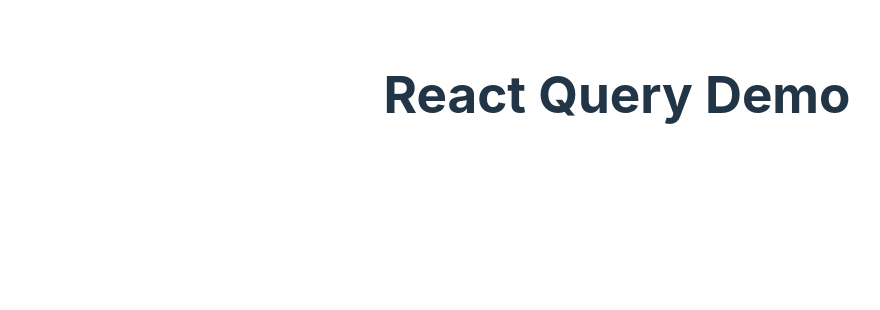
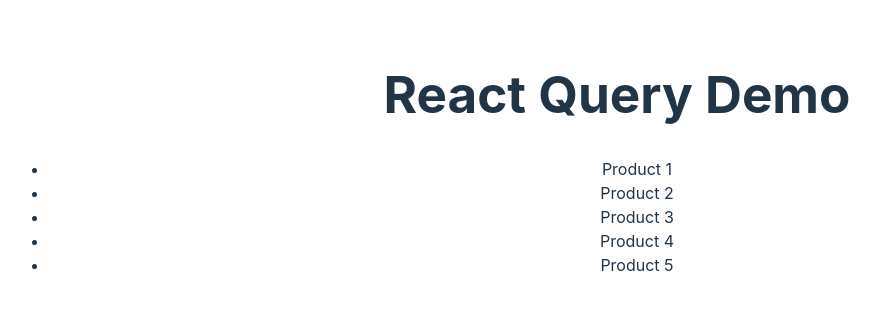
Before and after one commit to Njiraini23/React-Router, a React (Vite) app: page /react-query in a window 1280 px wide. Shown: the top 310 px of the page, without its empty margins (23-903 px from the left). Built offline with nearby package versions, Linux system fonts and the light colour scheme.

Commit message:
Creating the API calls for the products loading

```diff
--- a/src/main.jsx
+++ b/src/main.jsx
@@ -2,9 +2,15 @@ import { createRoot } from 'react-dom/client'
 import App from './App.jsx'
 import './index.css'
 import { BrowserRouter } from 'react-router-dom';
+import { QueryClient, QueryClientProvider } from '@tanstack/react-query';
+
+const queryClient = new QueryClient();
 
 createRoot(document.getElementById('root')).render(
   <BrowserRouter>
-  <App />
+  <QueryClientProvider client={queryClient} >
+   <App />
+  </QueryClientProvider>
+
   </BrowserRouter>
 );
--- a/src/pages/react-query/index.jsx
+++ b/src/pages/react-query/index.jsx
@@ -1,9 +1,31 @@
+import { useQuery } from "@tanstack/react-query";
+import { fetchListOfProducts } from "./api";
 
 
 function ReactQuerry(){
+
+    const {data: productList, isLoading} = useQuery({
+        queryKey : ['productList'],
+        queryFn : ()=> fetchListOfProducts()
+    });
+
+    if(isLoading) return <h1>Loading products ! Please wait</h1>
+
+
+
     return (
         <div>
             <h1>React Query Demo</h1>
+            <ul>
+                {
+                    productList?.length > 0 ? (
+                    productList.map((product)=> (
+                    <li key={product.id} >{product.title} </li>
+                ))
+                 ) : (
+                     <h3>No Product Found</h3>
+                )}
+            </ul>
         </div>
     )
 }
```
